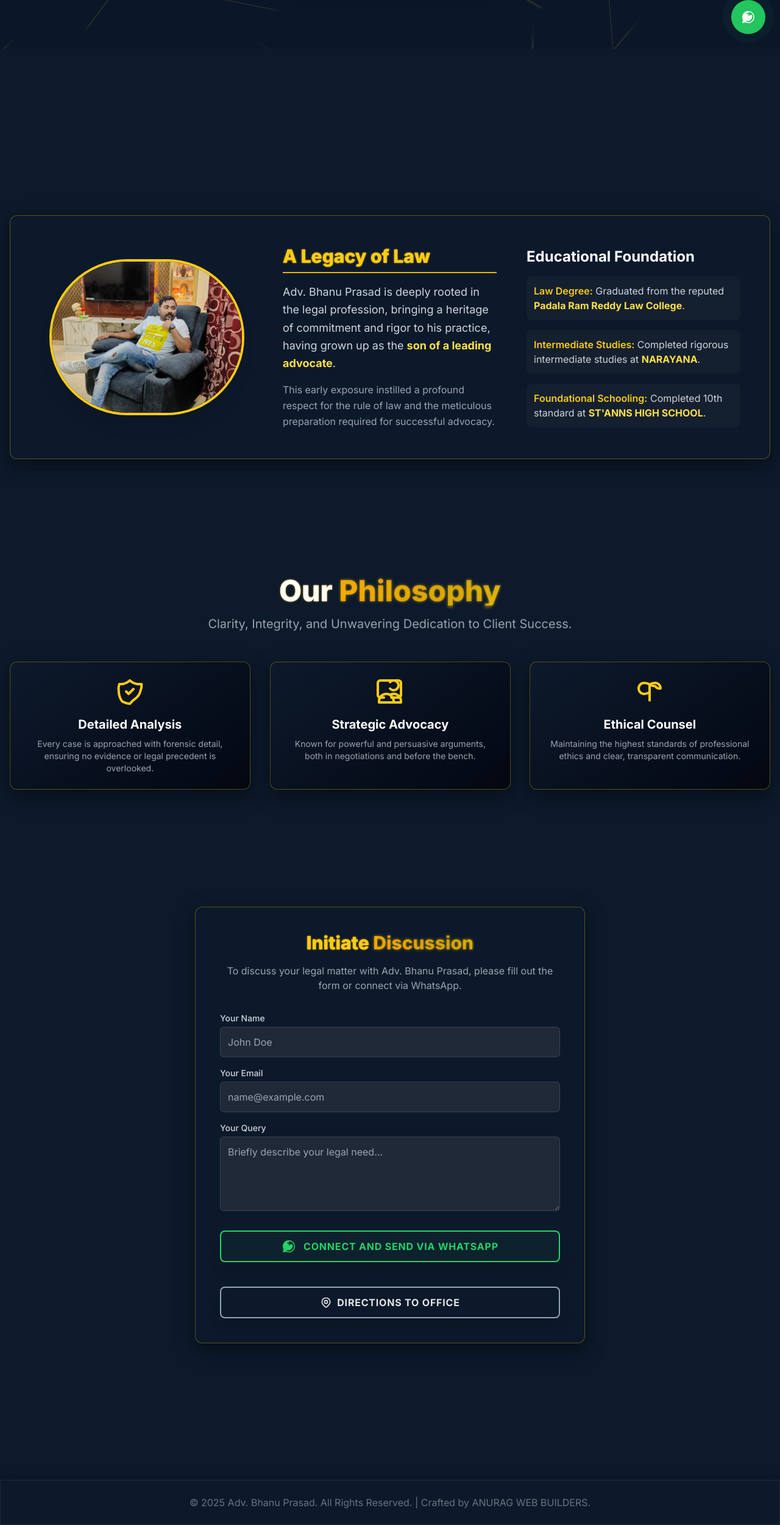
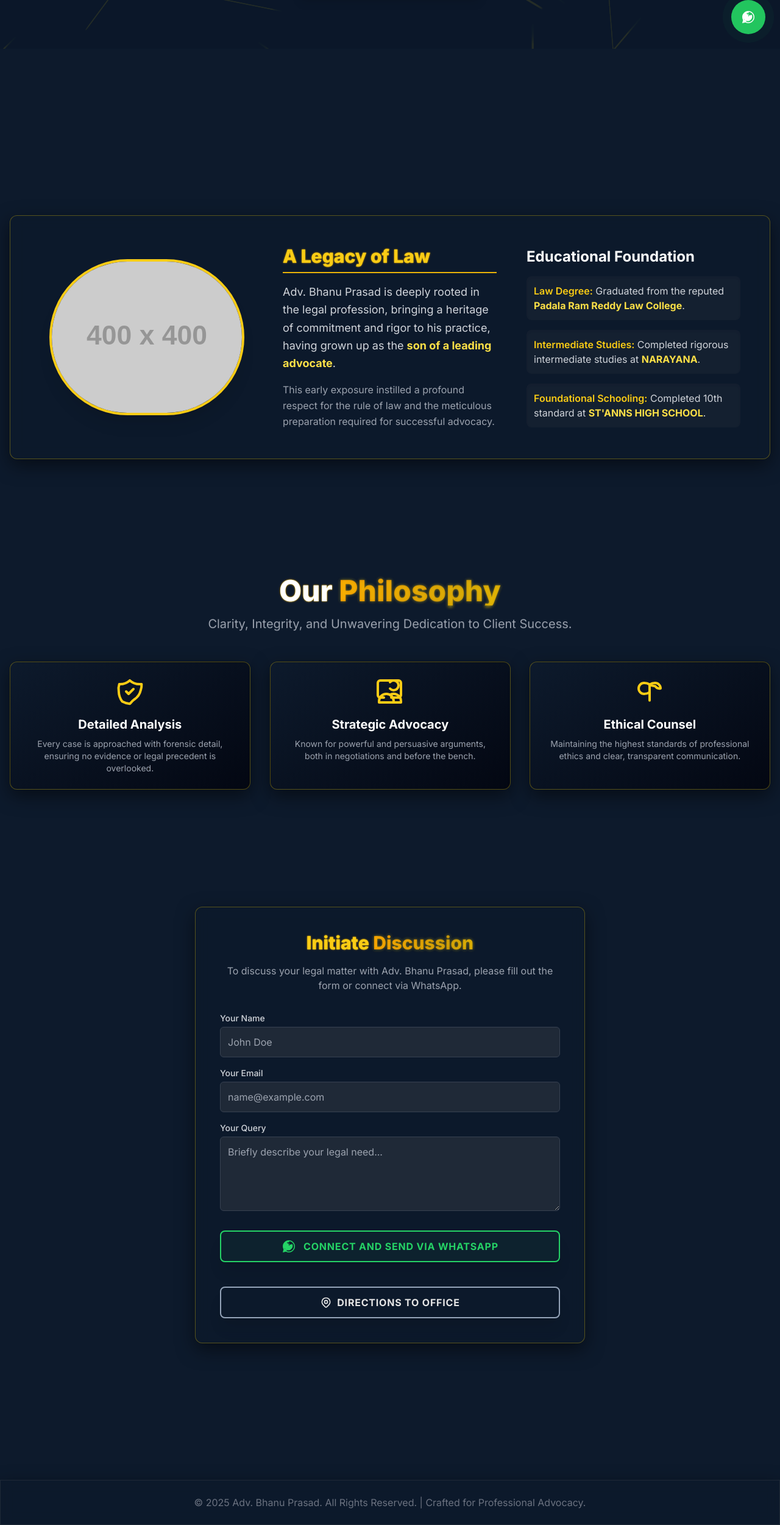
Before and after one commit to unknownmillionaire2004/Adv.-Bhanu-Prasad, a plain HTML site: page index.html in a window 1280 px wide. Shown: the part 720-3221 px from the top of the page at 61% size. Drawn offline with nearby package versions, Linux system fonts and the light colour scheme; placeholder pictures from the web are drawn by us; animation ran at ten frames a second.

Commit message:
Update index.html

```diff
--- a/index.html
+++ b/index.html
@@ -355,7 +355,7 @@
                     <!-- Column 1: Lawyer Photo -->
                     <div class="md:col-span-1 flex justify-center order-1 scroll-reveal" data-scroll-delay="0.2">
                         <img
-                            src="file.jpg"
+                            src="https://placehold.co/400x400/0d1a2c/ffd700?text=Adv.+Bhanu+Prasad\n(Official+Photo)"
                             alt="Adv. Bhanu Prasad Official Portrait"
                             class="w-64 h-64 md:w-full md:max-w-xs rounded-full object-cover border-4 border-yellow-400 shadow-xl transition duration-500 hover:shadow-[0_0_30px_rgba(255,215,0,0.8)]"
                         />
@@ -464,7 +464,7 @@
                     </div>
 
                     <!-- Direction to Office Button (Updated Link - Placeholder for actual Maps link) --><div class="pt-6 scroll-reveal" data-scroll-delay="0.6">
-                        <a href="https://www.google.com/maps/place/Gcv+Legal+Solutions/@17.5001598,78.3328501,17z/data=!3m1!4b1!4m6!3m5!1s0x3bcb93b079f2d705:0x32af7890aa84302!8m2!3d17.5001547!4d78.335425!16s%2Fg%2F11s9dbdptq?entry=ttu&g_ep=EgoyMDI1MTExMi4wIKXMDSoASAFQAw%3D%3D" target="_blank" class="w-full creative-white-button font-bold py-3 px-4 rounded-lg shadow-xl uppercase tracking-wider transform hover:scale-[1.02] inline-flex items-center justify-center space-x-2" data-hover-cursor>
+                        <a href="https://maps.app.goo.gl/YourActualOfficeLocation" target="_blank" class="w-full creative-white-button font-bold py-3 px-4 rounded-lg shadow-xl uppercase tracking-wider transform hover:scale-[1.02] inline-flex items-center justify-center space-x-2" data-hover-cursor>
                             <svg class="w-5 h-5" fill="none" stroke="currentColor" viewBox="0 0 24 24" xmlns="http://www.w3.org/2000/svg"><path stroke-linecap="round" stroke-linejoin="round" stroke-width="2" d="M17.657 16.657L13.414 20.9a1.998 1.998 0 01-2.827 0l-4.244-4.243a8 8 0 1111.314 0z"></path><path stroke-linecap="round" stroke-linejoin="round" stroke-width="2" d="M15 11a3 3 0 11-6 0 3 3 0 016 0z"></path></svg>
                             <span>Directions to Office</span>
                         </a>
@@ -476,7 +476,7 @@
     </main>
 
     <!-- Footer --><footer class="glass-panel mt-12 p-6 text-center text-gray-500 border-t border-gray-800">
-        <p>&copy; <span id="current-year"></span> Adv. Bhanu Prasad. All Rights Reserved. | Crafted by ANURAG WEB BUILDERS.</p>
+        <p>&copy; <span id="current-year"></span> Adv. Bhanu Prasad. All Rights Reserved. | Crafted for Professional Advocacy.</p>
     </footer>
 
     <!-- JavaScript for Animations and Cursor --><script>
```
